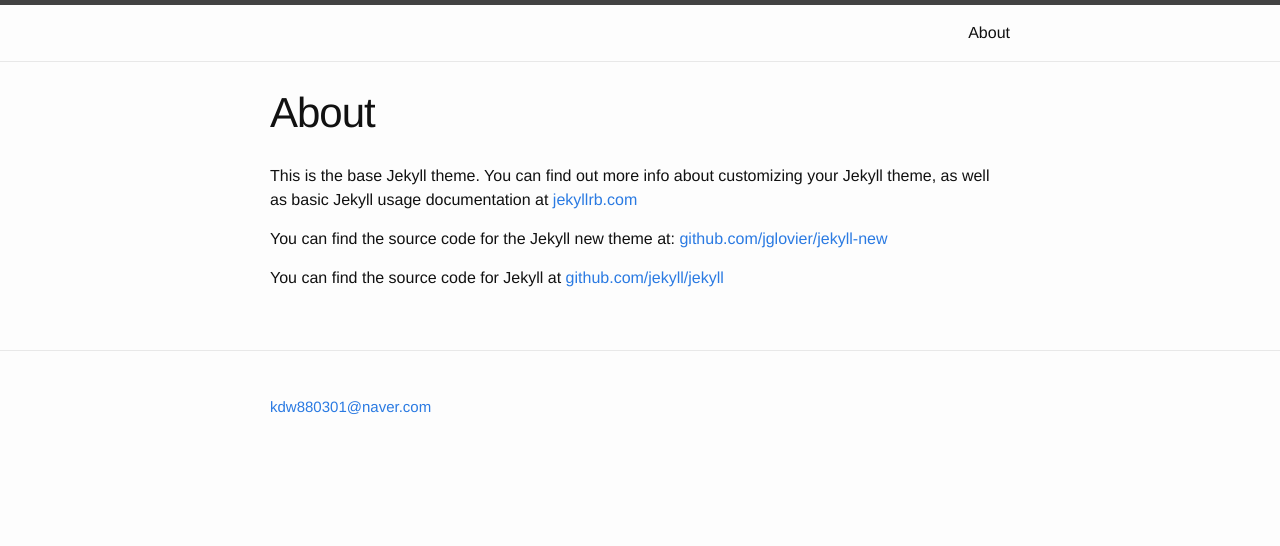
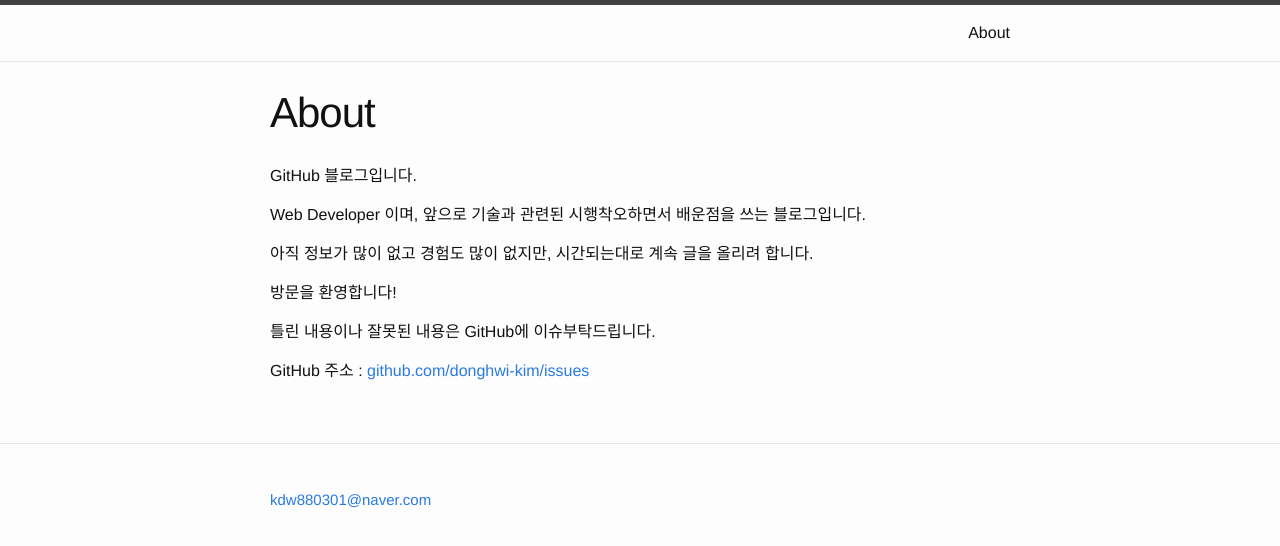
Before and after one commit to donghwi-kim/donghwi-kim.github.io, a Jekyll site: the page built from about.md, in a window 1280 px wide. Shown: the top 546 px of the page. Built offline with Jekyll 4.4.1, drawn with Linux system fonts in a browser that asks for light colours.

Commit message:
about.md 수정

```diff
--- a/about.md
+++ b/about.md
@@ -4,8 +4,14 @@ title: About
 permalink: /about/
 ---
 
-This is the base Jekyll theme. You can find out more info about customizing your Jekyll theme, as well as basic Jekyll usage documentation at [jekyllrb.com](http://jekyllrb.com/)
+GitHub 블로그입니다.
 
-You can find the source code for the Jekyll new theme at: [github.com/jglovier/jekyll-new](https://github.com/jglovier/jekyll-new)
+Web Developer 이며, 앞으로 기술과 관련된 시행착오하면서 배운점을 쓰는 블로그입니다.
 
-You can find the source code for Jekyll at [github.com/jekyll/jekyll](https://github.com/jekyll/jekyll)
+아직 정보가 많이 없고 경험도 많이 없지만, 시간되는대로 계속 글을 올리려 합니다.
+
+방문을 환영합니다!
+
+틀린 내용이나 잘못된 내용은 GitHub에 이슈부탁드립니다.
+
+GitHub 주소 : [github.com/donghwi-kim/issues](https://github.com/donghwi-kim/donghwi-kim.github.io/issues)
```
